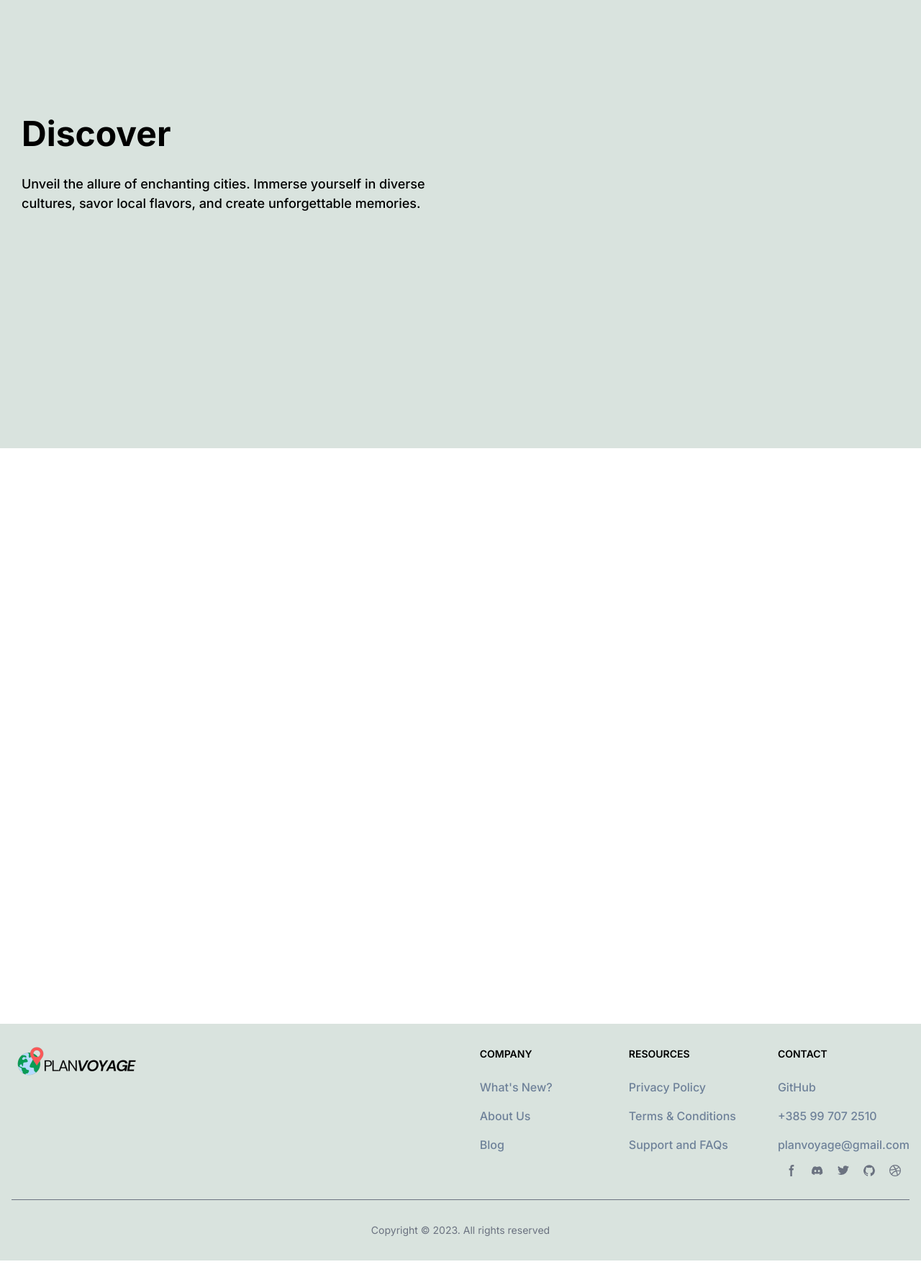
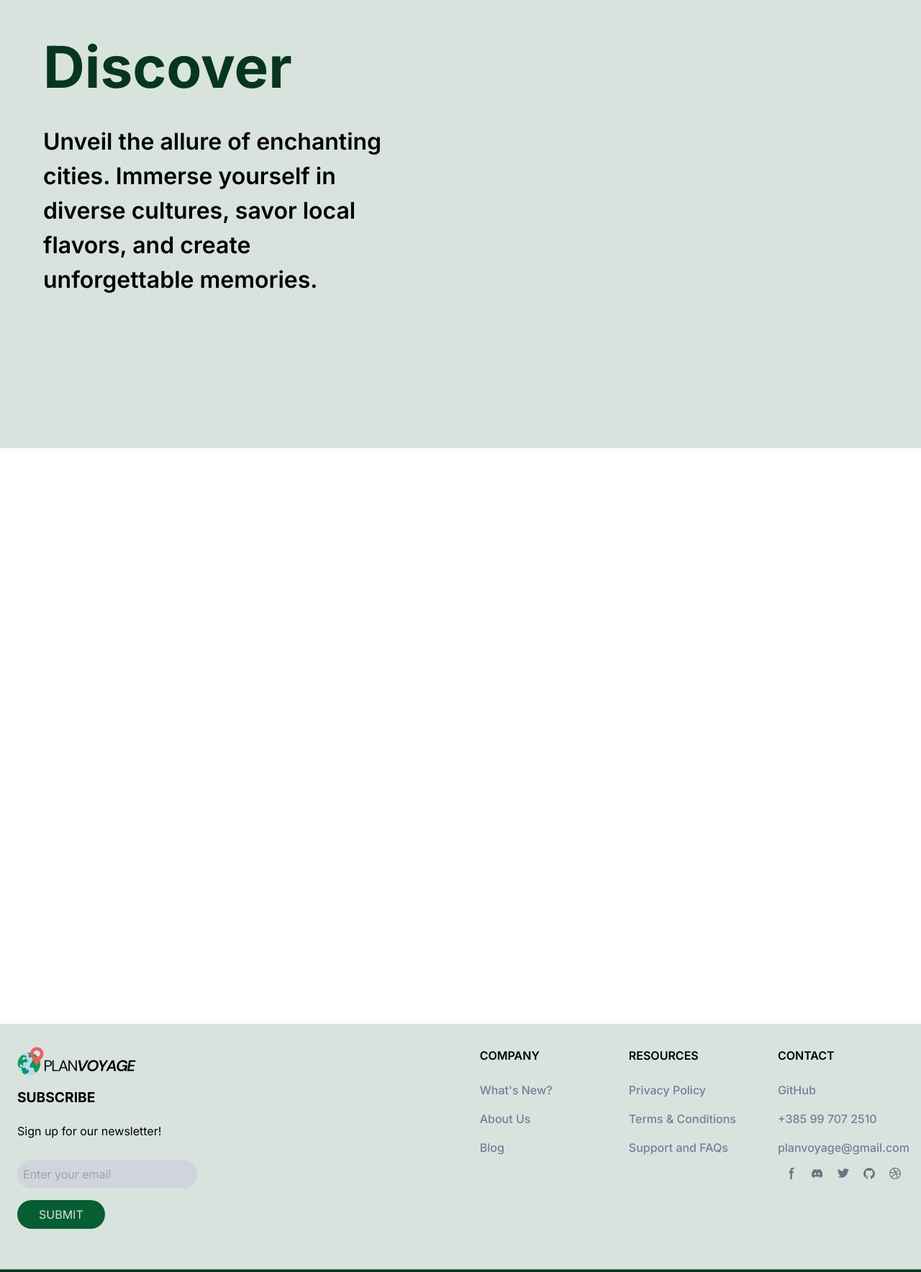
Before and after one commit to mnovok/HCI, a Next.js app in the folder semester-project/: page / in a window 1280 px wide. Shown: the part 1029-2797 px from the top of the page at 72% size. Built offline with nearby package versions, Linux system fonts and the light colour scheme.

Commit message:
Updated Footer and Pagination

```diff
--- a/semester-project/package.json
+++ b/semester-project/package.json
@@ -9,6 +9,7 @@
     "lint": "next lint"
   },
   "dependencies": {
+    "@fontsource/dm-sans": "^5.0.17",
     "clsx": "^2.0.0",
     "next": "13.5.5",
     "react": "^18",
--- a/semester-project/src/app/home.module.css
+++ b/semester-project/src/app/home.module.css
@@ -18,11 +18,11 @@
 
 .landingFrame1 .slogan {
     color: var(--primary-light-color);
-    font-size: 40px;
+    font-size: 50px;
     text-shadow: 1px 1px 2px black;
     font-weight: bold;
     letter-spacing: -1px;
-    padding-top: 35px;
+    padding-top: 25px;
 }
 
 .btn {
@@ -57,15 +57,25 @@
 }
 
 .discoverFrame2 .discover .discoverTitle {
-    font-size: xxx-large;
+    font-size: 80px;
     font-weight: bolder;
+    color: var(--primary-darker-color);
 }
 
 .discoverFrame2 .discover .discoverText {
-    font-size: large;
-    font-weight: 500;
+    font-size: xx-large;
+    font-weight: 600;
 }
 
 .Frame3 {
     background-color: var(--secundary-light-color);
 }
+
+.discover {
+    margin: 5%;
+    width: 80%;
+}
+
+.active {
+    background-color: var(--primary-dark-color);
+}
--- a/semester-project/src/app/layout.tsx
+++ b/semester-project/src/app/layout.tsx
@@ -4,6 +4,7 @@ import './globals.css'
 import Link from 'next/link'
 import logo from 'public/images/logo.png'
 import Image from 'next/image'
+import styles from './home.module.css'
 
 const inter = Inter({ subsets: ['latin'] })
 
@@ -21,22 +22,20 @@ export default function RootLayout({
     <html lang="en">
       <link rel="icon" type="image/x-icon" href="/favicon.ico" />
       <body className={inter.className}>
-        <nav className="bg-white bg-opacity-50 flex justify-between items-center py-1.5 sticky top-0">
+        <nav className="bg-white flex justify-between items-center py-1.5 sticky top-0">
           <div className="flex items-start mx-4">
-            {/* <img src={logo.src} alt="Logo" className="mr-2" />  */}
-            <Image src={logo} alt="Logo" className="mr-2" />
+            <a href=""> <Image src={logo} alt="Logo" className="mr-2" /></a>
           </div>
           <div className="flex space-x-16 mx-4">
             <Link href="/" className='hover:text-emerald-700'>HOME</Link>
             <Link href="/destinations" className='hover:text-emerald-700'>DESTINATIONS</Link>
             <Link href="/guides" className='hover:text-emerald-700'>GUIDES</Link>
-            <Link href="/blogs" className='hover:text-emerald-700'>BLOGS</Link>
+            <Link href="/blogs?_page=1&_limit=10" className='hover:text-emerald-700'>BLOGS</Link>
             <Link href="/signin" className='hover:text-emerald-700'>SIGN IN</Link>
           </div>
         </nav>
 
         {children}
-
 
       <footer className="bg-[#d9e3de]">
           <div className="mx-auto w-full max-w-screen-xl p-4 py-6 lg:py-8">
@@ -45,10 +44,20 @@ export default function RootLayout({
                     <a href="" className="flex items-center">
                       <Image src={logo} alt="Logo"/>
                     </a>
+                    <h1 className='text-shadow-md py-4 px-2 uppercase'>Subscribe</h1>
+                    <p className='text-shadow-md py-1 px-2'>Sign up for our newsletter!</p>
+                    <div className="py-2 px-2">
+                      <input
+                        type="text"
+                        className="rounded-full bg-gray-300 p-2 my-4 focus:ring focus:ring-green-700"
+                        placeholder="Enter your email"
+                      />
+                    </div>
+                    <Link href="/" className={`${styles.btn} m-2`}>Submit</Link>
                 </div>
                 <div className="grid grid-cols-2 gap-8 sm:gap-6 sm:grid-cols-3">
                     <div>
-                        <h2 className="mb-6 text-sm font-semibold uppercase">Company</h2>
+                        <h2 className="mb-6 text-base font-semibold uppercase">Company</h2>
                         <ul className="text-gray-500 dark:text-gray-400 font-medium">
                             <li className="mb-4"><a href="" className="hover:underline">What's New?</a></li>
                             <li className="mb-4"><a href="" className="hover:underline">About Us</a></li>
@@ -56,7 +65,7 @@ export default function RootLayout({
                         </ul>
                     </div>
                     <div>
-                        <h2 className="mb-6 text-sm font-semibold uppercase">Resources</h2>
+                        <h2 className="mb-6 text-base font-semibold uppercase">Resources</h2>
                         <ul className="text-gray-500 dark:text-gray-400 font-medium">
                             <li className="mb-4"><a href="" className="hover:underline ">Privacy Policy</a></li>
                             <li className="mb-4"><a href="" className="hover:underline">Terms  &amp; Conditions</a></li>
@@ -64,7 +73,7 @@ export default function RootLayout({
                         </ul>
                     </div>
                     <div>
-                        <h2 className="mb-6 text-sm font-semibold uppercase">Contact</h2>
+                        <h2 className="mb-6 text-base font-semibold uppercase">Contact</h2>
                         <ul className="text-gray-500 dark:text-gray-400 font-medium">
                             <li className="mb-4"><a href="https://github.com/mnovok/HCI" className="hover:underline">GitHub</a></li>
                             <li className="mb-4"><a href="#">+385 99 707 2510</a></li>
@@ -107,13 +116,15 @@ export default function RootLayout({
                     </div>
                 </div>
             </div>
-            <hr className="my-6 border-gray-500 sm:mx-auto dark:border-gray-700 lg:my-8" />
-            <div className="sm:flex sm:items-center sm:justify-center">
-            <span className="block text-sm text-gray-500 sm:text-center dark:text-gray-400"> Copyright © 2023. All rights reserved</span>
+          </div>
+          <div className='bg-[#04371E]'>
+           <hr className="my-6 border-gray-500 sm:mx-auto dark:border-gray-700 lg:my-8" />
+            <div className="sm:flex sm:items-center sm:justify-center p-2">
+              <span className="block text-base text-gray-300 sm:text-center dark:text-gray-400"> Copyright © 2023. All rights reserved</span>
             </div>
-          </div>
+            <div className="h-4"></div> {/* Add space below the text */}
+         </div>
       </footer>
-
       </body>
     </html>
   )
```
Also changed, not shown: 1 other file (tests, documents, lock files or other folders).
